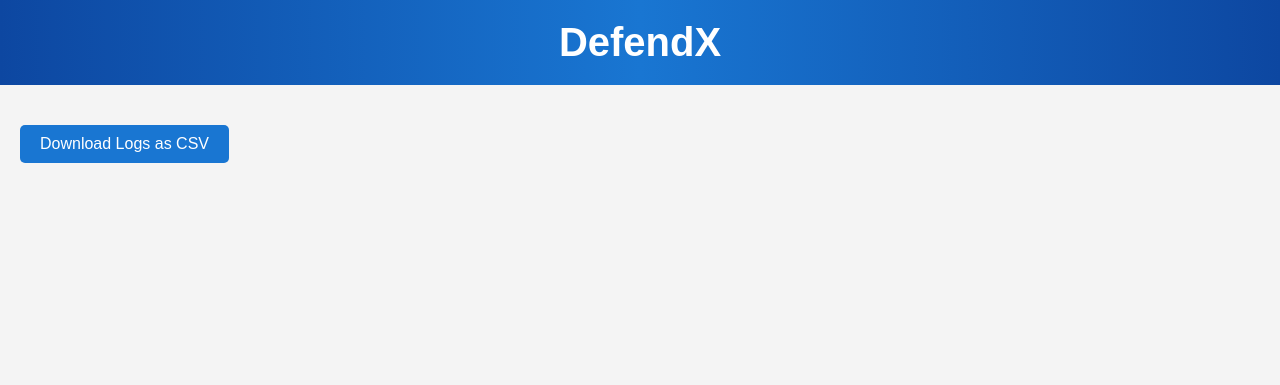
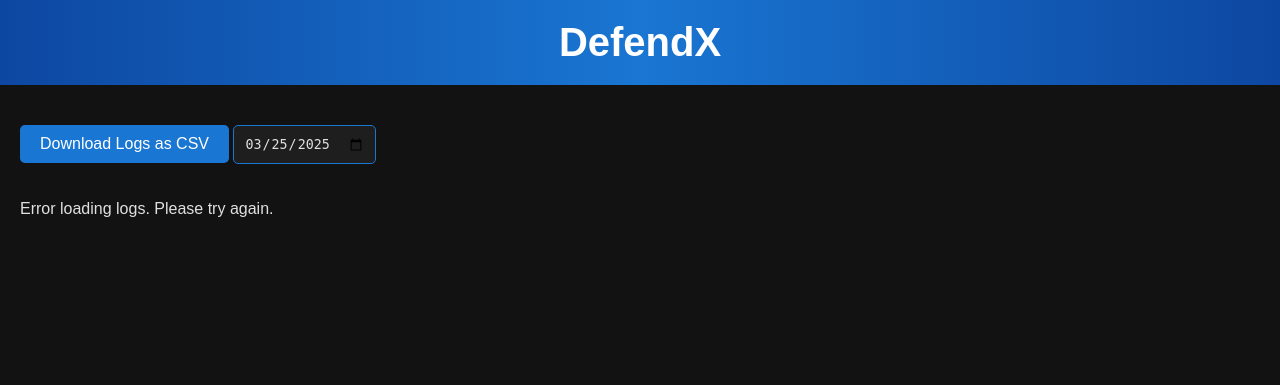
Before and after one commit to nanda30168/Endpoint-Detection-and-Response, a Flask app: template templates/logs.html in a window 1280 px wide. Shown: the top 385 px of the page. Run offline with Flask 3, Linux system fonts and the light colour scheme; the template is opened without the code that fills it, so the values that code supplies are empty; parts of the project's set-up code (start-up, migrations or seed data) failed here and were passed over.

Commit message:
Your commit message

```diff
--- a/app.py
+++ b/app.py
@@ -1,7 +1,7 @@
 import subprocess
 from flask import Flask, request, jsonify, render_template, redirect, url_for, flash, session, Response
 from flask_migrate import Migrate
-from datetime import datetime, timedelta
+from datetime import datetime, timedelta, timezone
 from pytz import timezone, utc
 from models import db, Log, Alert, Rule, Agent
 import psutil
@@ -59,7 +59,7 @@ def convert_utc_to_ist(utc_dt):
     ist = timezone('Asia/Kolkata')
     utc_dt = utc_dt.replace(tzinfo=utc)
     ist_dt = utc_dt.astimezone(ist)
-    return ist_dt.strftime('%Y-%m-%d %H:%M:%S %Z')
+    return ist_dt.strftime('%Y-%m-%d %H:%M:%S')
 
 def send_email(subject, body, to_email):
     msg = MIMEText(body)
@@ -178,34 +178,83 @@ def reconnect_agent():
     else:
         logging.debug(f"Agent {hostname} not found")
         return jsonify({"status": "error", "message": f"Agent {hostname} not found"}), 404
-
 @app.route('/logs')
-def get_logs():
+def get_logs():  # This was missing the @app.route decorator
     if 'logged_in' not in session:
         return redirect(url_for('login'))
-    logs = Log.query.order_by(Log.timestamp.desc()).all()
-    return jsonify([{
-        'timestamp': log.timestamp.isoformat(),
-        'event_type': log.event_type,
-        'process_name': log.process_name,
-        'pid': log.pid,
-        'ppid': log.ppid,
-        'user': log.user,
-        'command_line': log.command_line,
-        'local_address': log.local_address,
-        'local_port': log.local_port,
-        'remote_address': log.remote_address,
-        'remote_port': log.remote_port,
-        'file_path': log.file_path,
-        'file_size': log.file_size,
-        'last_modified': log.last_modified.isoformat() if log.last_modified else None,
-        'cpu_usage': log.cpu_usage,
-        'memory_usage': log.memory_usage,
-        'disk_usage': log.disk_usage,
-        'severity': log.severity,
-        'hostname': log.hostname,
-        'mitre_technique': log.mitre_technique
-    } for log in logs])
+
+    page = request.args.get('page', 1, type=int)
+    per_page = request.args.get('per_page', 50, type=int)
+    selected_date = request.args.get('date', None)
+
+    query = Log.query.order_by(Log.timestamp.desc())
+
+    if selected_date:
+        try:
+            # Parse date and create datetime range in UTC
+            start_of_day = datetime.strptime(selected_date, '%Y-%m-%d').replace(
+                tzinfo=timezone('UTC'))
+            end_of_day = start_of_day + timedelta(days=1)
+            query = query.filter(Log.timestamp >= start_of_day,
+                               Log.timestamp < end_of_day)
+        except ValueError as e:
+            app.logger.error(f"Error parsing date: {e}")
+
+    paginated_logs = query.paginate(page=page, per_page=per_page, error_out=False)
+
+    logs_data = []
+    for log in paginated_logs.items:
+        try:
+            logs_data.append({
+                'timestamp': convert_utc_to_ist(log.timestamp),
+                'event_type': log.event_type,
+                'process_name': log.process_name,
+                'user': log.user,
+                'command_line': log.command_line,
+                'local_address': log.local_address,
+                'local_port': log.local_port,
+                'remote_address': log.remote_address,
+                'remote_port': log.remote_port,
+                'file_path': log.file_path,
+                'file_size': log.file_size,
+                'last_modified': convert_utc_to_ist(log.last_modified) if log.last_modified else None,
+                'severity': log.severity,
+                'hostname': log.hostname,
+                'mitre_technique': log.mitre_technique,
+                'network_connection': log.network_connection
+            })
+        except Exception as e:
+            app.logger.error(f"Error processing log {log.id}: {e}")
+            continue
+
+    return jsonify({
+        'logs': logs_data,
+        'total_logs': paginated_logs.total,
+        'current_page': paginated_logs.page,
+        'per_page': paginated_logs.per_page
+    })
+
+@app.route('/export_logs')
+def export_logs():
+    if 'logged_in' not in session:
+        return redirect(url_for('login'))
+
+    selected_date = request.args.get('date', None)
+    query = Log.query.order_by(Log.timestamp.desc())
+
+    if selected_date:
+        try:
+            start_of_day = datetime.strptime(selected_date, '%Y-%m-%d').replace(
+                tzinfo=timezone('UTC'))
+            end_of_day = start_of_day + timedelta(days=1)
+            query = query.filter(Log.timestamp >= start_of_day,
+                               Log.timestamp < end_of_day)
+        except ValueError as e:
+            app.logger.error(f"Error parsing date: {e}")
+
+    logs = query.all()
+    # ... rest of CSV generation code ...
+
 
 @app.route('/view_logs')
 def view_logs():
@@ -272,7 +321,7 @@ def ingest_logs():
     alerts = []
     for item in data:
         log = Log(
-            timestamp=parse_datetime(item['timestamp']),
+            timestamp=parse_datetime(item['timestamp']),  # Assuming parse_datetime returns UTC
             event_type=item.get('event_type'),
             process_name=item.get('process_name'),
             pid=item.get('pid'),
@@ -282,6 +331,7 @@ def ingest_logs():
             local_address=item.get('local_address'),
             local_port=item.get('local_port'),
             remote_address=item.get('remote_address'),
+            network_connection=item.get('network_connection'),
             remote_port=item.get('remote_port'),
             file_path=item.get('file_path'),
             file_size=item.get('file_size'),
@@ -293,6 +343,7 @@ def ingest_logs():
             hostname=item.get('hostname'),
             mitre_technique=item.get('mitre_technique')
         )
+
         db.session.add(log)
         generated_alerts = rule_engine.evaluate(item)
         for alert in generated_alerts:
--- a/models.py
+++ b/models.py
@@ -7,6 +7,7 @@ class Log(db.Model):
     event_type = db.Column(db.String(50))
     process_name = db.Column(db.String(100))
     pid = db.Column(db.Integer)
+    network_connection = db.Column(db.String(255), nullable=True)
     ppid = db.Column(db.Integer)
     user = db.Column(db.String(50))
     command_line = db.Column(db.String(200))
--- a/templates/logs.html
+++ b/templates/logs.html
@@ -10,8 +10,8 @@
             font-family: 'Arial', sans-serif;
             margin: 0;
             padding: 0;
-            background-color: #f4f4f4;
-            color: #333;
+            background-color: #121212; /* Dark background */
+            color: #e0e0e0; /* Light text */
         }
         header {
             background: linear-gradient(to right, #0d47a1, #1976d2, #0d47a1);
@@ -30,20 +30,28 @@
             width: 100%;
             border-collapse: collapse;
             margin: 20px 0;
+            background-color: #1e1e1e; /* Dark table background */
+            color: #e0e0e0; /* Light text */
         }
         .logs-table th, .logs-table td {
             padding: 12px;
-            border: 1px solid #ddd;
+            border: 1px solid #333; /* Darker border */
             text-align: left;
         }
         .logs-table th {
-            background-color: #0d47a1;
+            background-color: #0d47a1; /* Blue header */
             color: #fff;
+        }
+        .logs-table tr:nth-child(even) {
+            background-color: #2a2a2a; /* Alternate row color */
+        }
+        .logs-table tr:hover {
+            background-color: #333; /* Hover effect */
         }
         .download-button {
             margin: 20px 0;
             padding: 10px 20px;
-            background-color: #1976d2;
+            background-color: #1976d2; /* Blue button */
             color: #fff;
             border: none;
             cursor: pointer;
@@ -51,22 +59,100 @@
             font-size: 1em;
         }
         .download-button:hover {
-            background-color: #0d47a1;
+            background-color: #0d47a1; /* Darker blue on hover */
+        }
+        .pagination {
+            display: flex;
+            justify-content: center;
+            margin-top: 20px;
+        }
+        .pagination button {
+            margin: 0 5px;
+            padding: 10px 15px;
+            background-color: #1976d2;
+            color: #fff;
+            border: none;
+            cursor: pointer;
+            border-radius: 5px;
+        }
+        .pagination button:disabled {
+            background-color: #555;
+            cursor: not-allowed;
+        }
+        #datePicker {
+            margin: 20px 0;
+            padding: 10px;
+            border-radius: 5px;
+            border: 1px solid #1976d2;
+            background-color: #1e1e1e;
+            color: #e0e0e0;
         }
     </style>
     <script>
-        function fetchLogs() {
-            fetch('/logs')
-                .then(response => response.json())
+        let currentPage = 1;
+        const logsPerPage = 50; // Number of logs per page
+
+        function fetchLogs(page) {
+    const selectedDate = document.getElementById('datePicker').value;
+    fetch(`/logs?page=${page}&per_page=${logsPerPage}&date=${selectedDate}`)
+        .then(response => {
+            if (!response.ok) {
+                throw new Error('Network response was not ok');
+            }
+            return response.json();
+        })
         .then(data => {
-                    updateTable(data);
+            if (data.logs && data.logs.length > 0) {
+                updateTable(data.logs);
+                updatePagination(data.total_logs, page, data.per_page);
+            } else {
+                document.getElementById('logs').innerHTML = '<p>No logs found for the selected date.</p>';
+                document.getElementById('pagination').innerHTML = '';
+            }
         })
-                .catch(error => console.error('Error fetching logs:', error));
+        .catch(error => {
+            console.error('Error fetching logs:', error);
+            document.getElementById('logs').innerHTML = '<p>Error loading logs. Please try again.</p>';
+        });
 }
 
-        function updateTable(data) {
+function updatePagination(totalLogs, currentPage, perPage) {
+    const pagination = document.getElementById('pagination');
+    pagination.innerHTML = '';
+
+    const totalPages = Math.ceil(totalLogs / perPage);
+
+    const prevButton = document.createElement('button');
+    prevButton.textContent = 'Previous';
+    prevButton.disabled = currentPage === 1;
+    prevButton.onclick = () => {
+        currentPage--;
+        fetchLogs(currentPage);
+    };
+    pagination.appendChild(prevButton);
+
+    // Add page numbers
+    for (let i = 1; i <= totalPages; i++) {
+        const pageButton = document.createElement('button');
+        pageButton.textContent = i;
+        pageButton.disabled = i === currentPage;
+        pageButton.onclick = () => fetchLogs(i);
+        pagination.appendChild(pageButton);
+    }
+
+    const nextButton = document.createElement('button');
+    nextButton.textContent = 'Next';
+    nextButton.disabled = currentPage === totalPages;
+    nextButton.onclick = () => {
+        currentPage++;
+        fetchLogs(currentPage);
+    };
+    pagination.appendChild(nextButton);
+}
+
+function updateTable(logs) {
     const logsContainer = document.getElementById('logs');
-            logsContainer.innerHTML = ''; // Clear existing logs
+    logsContainer.innerHTML = '';
     const table = document.createElement('table');
     table.classList.add('logs-table');
     const thead = document.createElement('thead');
@@ -89,14 +175,15 @@
             <th>Severity</th>
             <th>Hostname</th>
             <th>MITRE Technique</th>
+            <th>Network Connection</th>
         </tr>
     `;
 
-            data.forEach(log => {
+    logs.forEach(log => {
         const row = document.createElement('tr');
         row.innerHTML = `
-                    <td>${new Date(log.timestamp).toLocaleString()}</td>
-                    <td>${log.event_type}</td>
+            <td>${log.timestamp || 'N/A'}</td>
+            <td>${log.event_type || 'N/A'}</td>
             <td>${log.process_name || 'N/A'}</td>
             <td>${log.user || 'N/A'}</td>
             <td>${log.command_line || 'N/A'}</td>
@@ -106,10 +193,11 @@
             <td>${log.remote_port || 'N/A'}</td>
             <td>${log.file_path || 'N/A'}</td>
             <td>${log.file_size || 'N/A'}</td>
-                    <td>${log.last_modified ? new Date(log.last_modified).toLocaleString() : 'N/A'}</td>
+            <td>${log.last_modified || 'N/A'}</td>
             <td>${log.severity || 'N/A'}</td>
             <td>${log.hostname || 'N/A'}</td>
             <td>${log.mitre_technique || 'N/A'}</td>
+            <td>${log.network_connection || 'N/A'}</td>
         `;
         tbody.appendChild(row);
     });
@@ -119,14 +207,42 @@
     logsContainer.appendChild(table);
 }
 
+
+
+        function updatePagination(totalLogs) {
+            const pagination = document.getElementById('pagination');
+            pagination.innerHTML = '';
+
+            const totalPages = Math.ceil(totalLogs / logsPerPage);
+
+            const prevButton = document.createElement('button');
+            prevButton.textContent = 'Previous';
+            prevButton.disabled = currentPage === 1;
+            prevButton.onclick = () => {
+                currentPage--;
+                fetchLogs(currentPage);
+            };
+            pagination.appendChild(prevButton);
+
+            const nextButton = document.createElement('button');
+            nextButton.textContent = 'Next';
+            nextButton.disabled = currentPage === totalPages;
+            nextButton.onclick = () => {
+                currentPage++;
+                fetchLogs(currentPage);
+            };
+            pagination.appendChild(nextButton);
+        }
+
         function downloadCSV() {
-            fetch('/logs')
+            const selectedDate = document.getElementById('datePicker').value;
+            fetch(`/logs?date=${selectedDate}`)
                 .then(response => response.json())
                 .then(data => {
                     const csvContent = [
-                        ['Timestamp', 'Event Type', 'Process Name', 'User', 'Command Line', 'Local Address', 'Local Port', 'Remote Address', 'Remote Port', 'File Path', 'File Size', 'Last Modified', 'Severity', 'Hostname', 'MITRE Technique'],
-                        ...data.map(log => [
-                            new Date(log.timestamp).toLocaleString(),
+                        ['Timestamp', 'Event Type', 'Process Name', 'User', 'Command Line', 'Local Address', 'Local Port', 'Remote Address', 'Remote Port', 'File Path', 'File Size', 'Last Modified', 'Severity', 'Hostname', 'MITRE Technique', 'Network Connection'],
+                        ...data.logs.map(log => [
+                            log.timestamp,
                             log.event_type,
                             log.process_name || 'N/A',
                             log.user || 'N/A',
@@ -137,10 +253,11 @@
                             log.remote_port || 'N/A',
                             log.file_path || 'N/A',
                             log.file_size || 'N/A',
-                            log.last_modified ? new Date(log.last_modified).toLocaleString() : 'N/A',
+                            log.last_modified || 'N/A',
                             log.severity || 'N/A',
                             log.hostname || 'N/A',
-                            log.mitre_technique || 'N/A'
+                            log.mitre_technique || 'N/A',
+                            log.network_connection || 'N/A'
                         ])
                     ].map(e => e.join(",")).join("\n");
 
@@ -154,11 +271,13 @@
                 .catch(error => console.error('Error fetching logs:', error));
         }
 
-        // Fetch logs every 10 seconds
-        setInterval(fetchLogs, 10000);
-
         // Fetch logs on page load
-        window.onload = fetchLogs;
+        window.onload = () => {
+            const datePicker = document.getElementById('datePicker');
+            const today = new Date().toISOString().split('T')[0];
+            datePicker.value = today;  // Set default date to today
+            fetchLogs(currentPage);   // Fetch today's logs
+        };
     </script>
 </head>
 <body>
@@ -167,7 +286,9 @@
     </header>
     <div class="container">
         <button class="download-button" onclick="downloadCSV()">Download Logs as CSV</button>
+        <input type="date" id="datePicker" onchange="fetchLogs(1)">
         <div id="logs"></div>
+        <div id="pagination" class="pagination"></div>
     </div>
 </body>
 </html>
```
Also changed, not shown: migrations/versions/c1c6227ccd34_add_network_connection_field_to_log.py (added, +32 -0 lines), instance/edr.db, 1 other file. Lines whose indentation alone changed are shown as unchanged.
